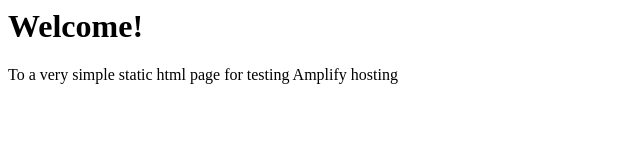
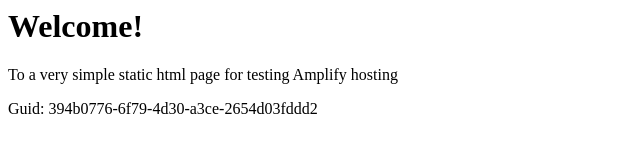
Before and after one commit to aws-aemilia-bah/Github-PR-Commit-Integration-Test-DoNotTouch-GitHubAutoBuildPrPreviewCanaryTest-v1-prod-me-south-1, a website: page src/index.html in a window 1280 px wide. Shown: the whole page, without its empty margins (0-640 px from the left). Drawn offline with Linux system fonts and the light colour scheme.

Commit message:
commit from integ tests

```diff
--- a/src/index.html
+++ b/src/index.html
@@ -1,3 +1,5 @@
+
+
 <html lang="en">
 
 <head>
@@ -10,6 +12,6 @@
 <body>
     <h1>Welcome!</h1>
     <p>To a very simple static html page for testing Amplify hosting</p>
-</body>
+    <p>Guid: 394b0776-6f79-4d30-a3ce-2654d03fddd2</p></body>
 
 </html>
```
